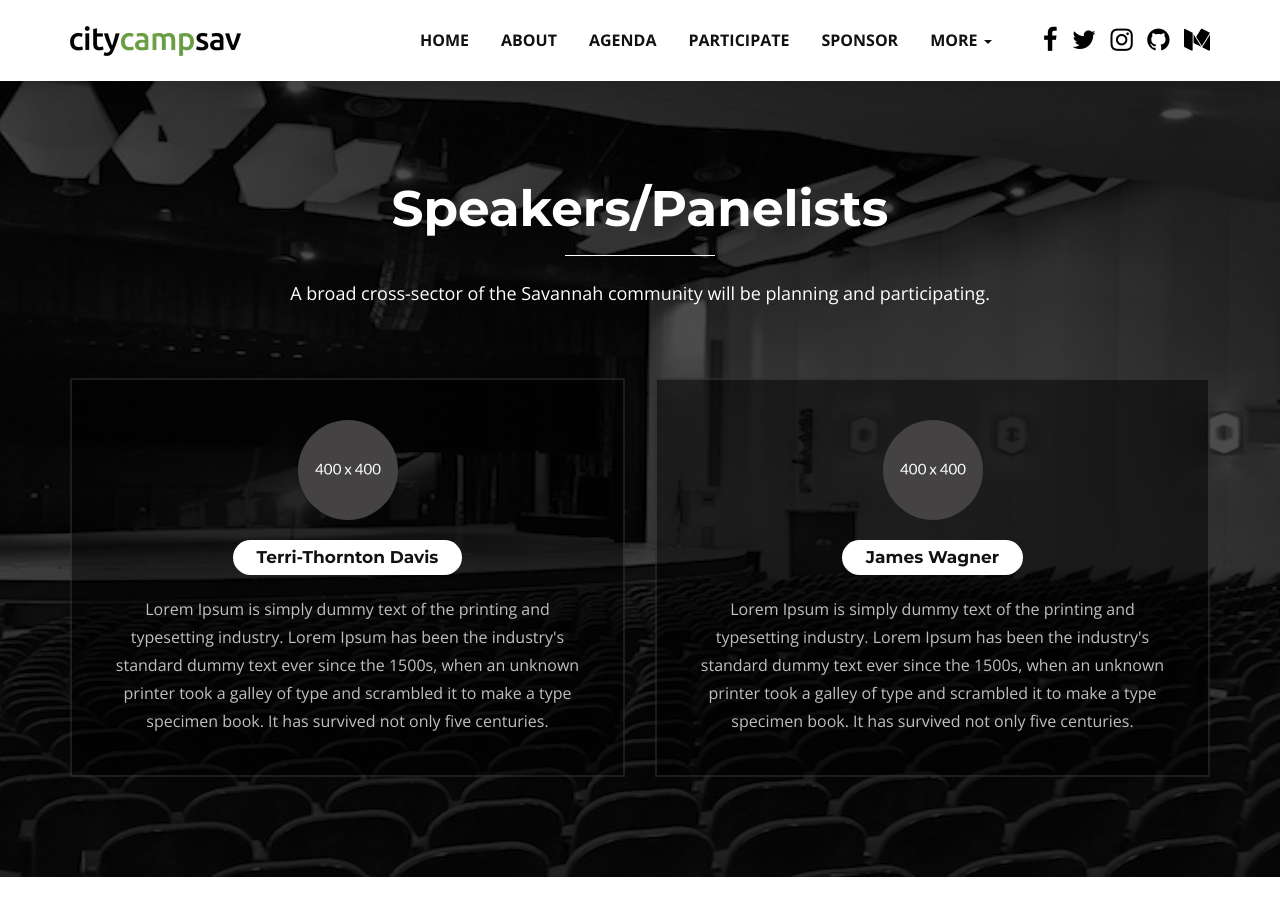
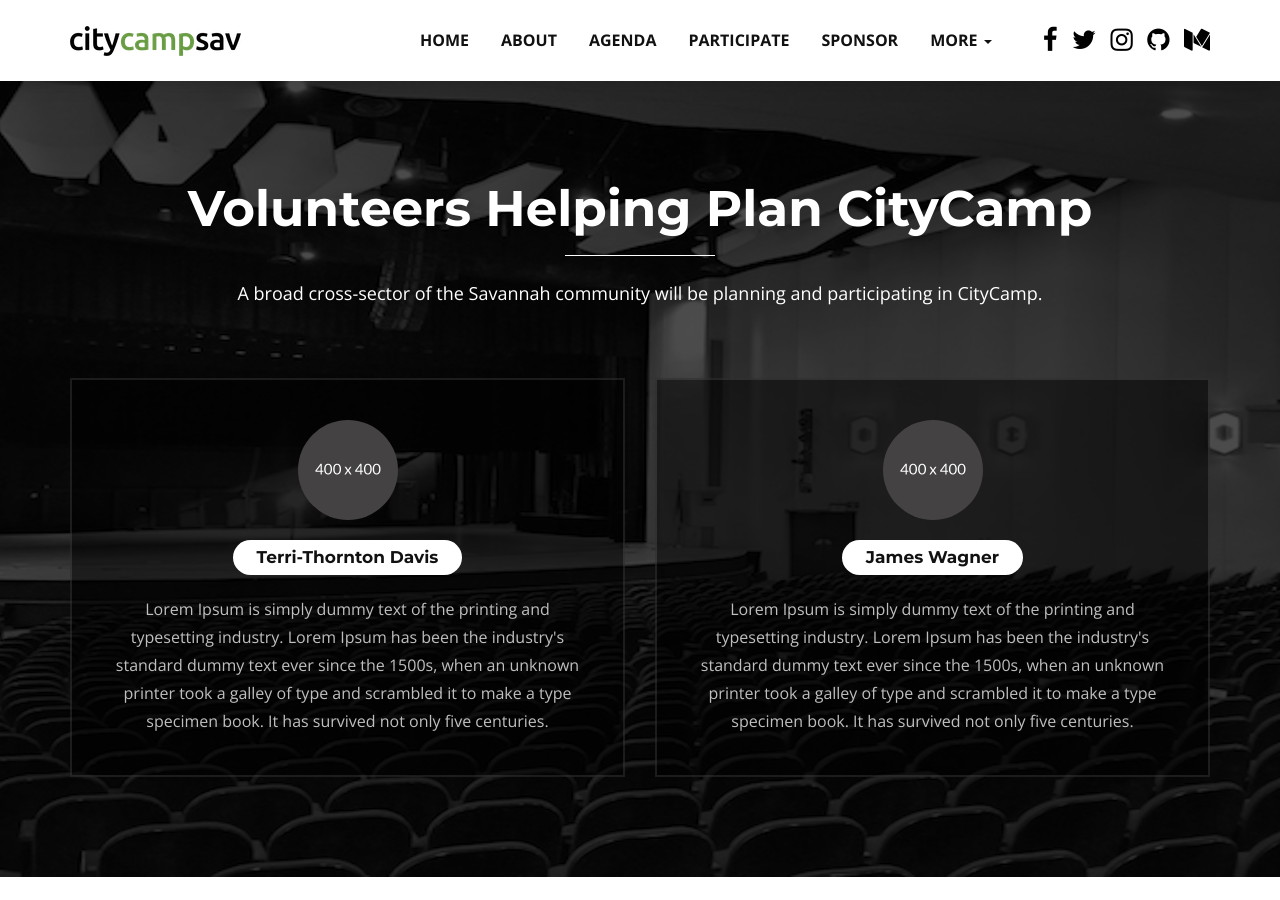
Before and after one commit to opensavannah/citycampsav.org, a Jekyll site: the page built from index.html, in a window 1280 px wide and 900 px high, scrolled down 4279 px. Built offline with Jekyll 4.4.1, drawn with Linux system fonts in a browser that asks for light colours.

Commit message:
Updated '_data/testimonials.yml' via CloudCannon

```diff
--- a/_data/testimonials.yml
+++ b/_data/testimonials.yml
@@ -1,8 +1,8 @@
-sectionHeading: "Speakers/Panelists"
-desc: "A broad cross-sector of the Savannah community will be planning and participating."
+sectionHeading: "Volunteers Helping Plan CityCamp"
+desc: "A broad cross-sector of the Savannah community will be planning and participating in CityCamp."
 items:
   - image: assets/images/400x400.jpg
-    name: "Melissa Carter"
+    name: "Tia"
     comments: "Lorem Ipsum is simply dummy text of the printing and typesetting industry. Lorem Ipsum has been the industry's standard dummy text ever since the 1500s, when an unknown printer took a galley of type and scrambled it to make a typespecimen book. It has survived not only five centuries."
   - image: assets/images/400x400.jpg
     name: "Terri-Thornton Davis"
```
